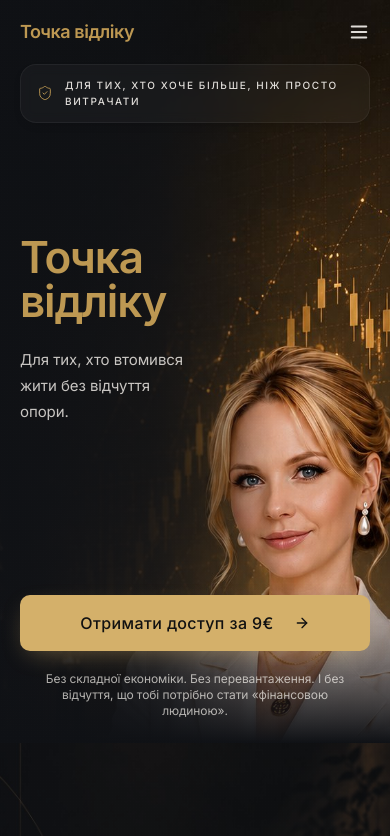
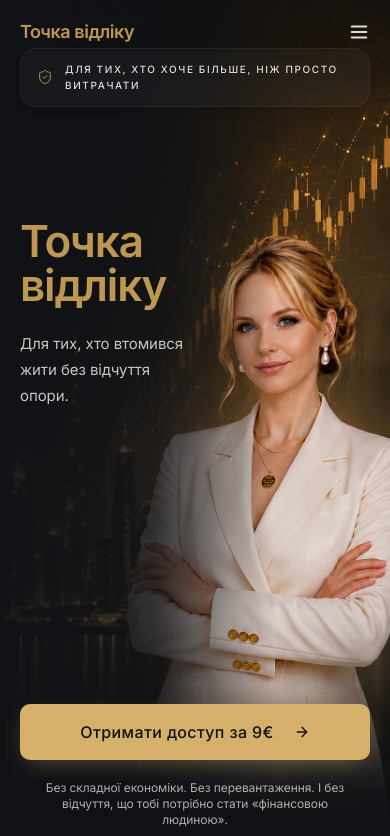
Before and after one commit to olhahrytsaibiz-bit/mini-site, a React (Vite) app: page / in a window 390 px wide. Shown: the top 836 px of the page. Built offline with nearby package versions, Linux system fonts and the light colour scheme; the HTML template or start-up script is replaced by a standard one.

Commit message:
Hero mobile: restore full hero-bg, extend section to 100svh, drop button to true bottom

```diff
--- a/src/components/sections/HeroSection.tsx
+++ b/src/components/sections/HeroSection.tsx
@@ -68,7 +68,7 @@ export const HeroSection = () => {
         </div>
 
         {/* Mobile layout — badge top, title+subtitle centered, button bottom */}
-        <div className="lg:hidden relative flex flex-col min-h-[88svh] pt-16 pb-4">
+        <div className="lg:hidden relative flex flex-col min-h-[100svh] pt-12 pb-4">
           <motion.div
             initial={{ opacity: 0, y: -16 }}
             animate={{ opacity: 1, y: 0 }}
@@ -107,7 +107,7 @@ export const HeroSection = () => {
             initial={{ opacity: 0, y: 16 }}
             animate={{ opacity: 1, y: 0 }}
             transition={{ duration: 0.8, delay: 0.35 }}
-            className="mt-auto space-y-3 pb-2 pt-2"
+            className="mt-auto space-y-3 pt-4"
           >
             <Button
               size="lg" className="group w-full text-base py-7 text-[#111111] font-medium tracking-wide rounded-md bg-[#D4B06A] hover:bg-[#E1BE7A] shadow-[0_8px_24px_-8px_rgba(212,176,106,0.45)] transition-colors" onClick={() => startCheckout()}>Отримати доступ за 9€
```
Also changed, not shown: src/assets/hero-bg.jpg.
